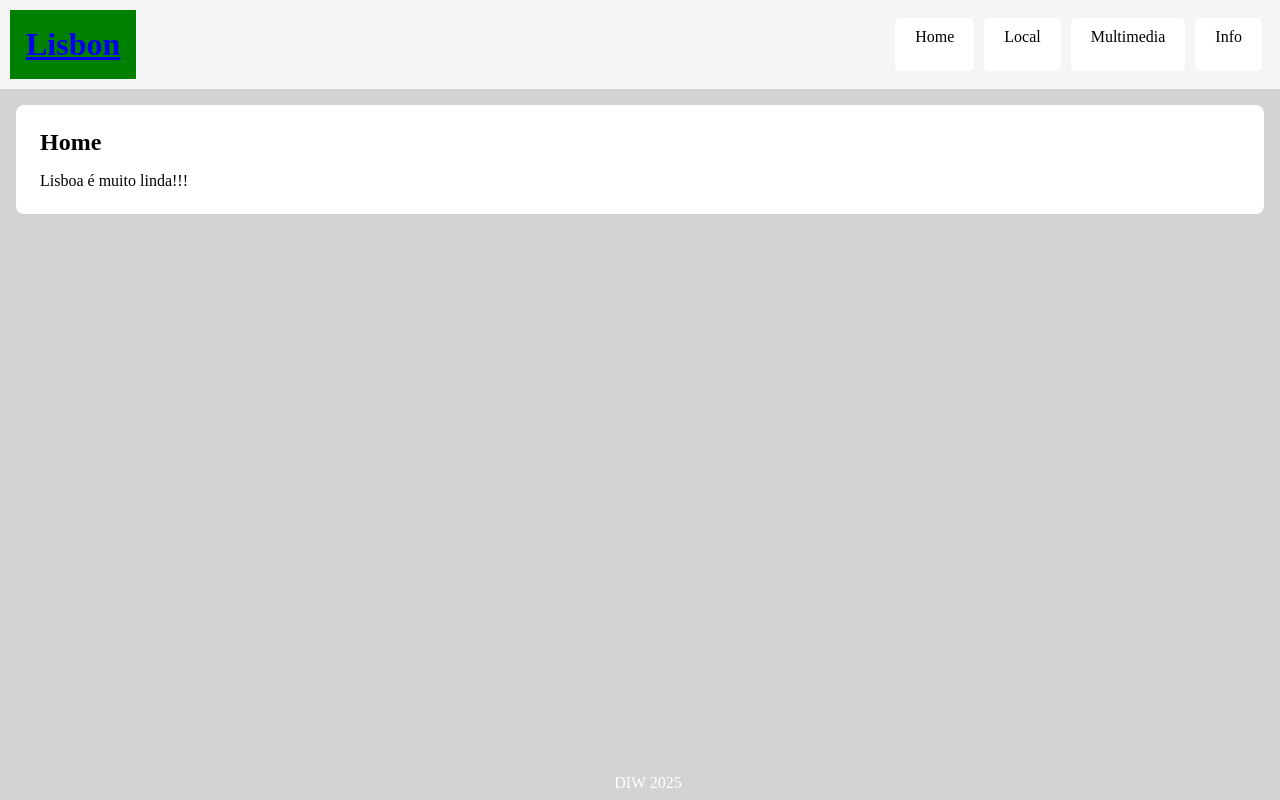
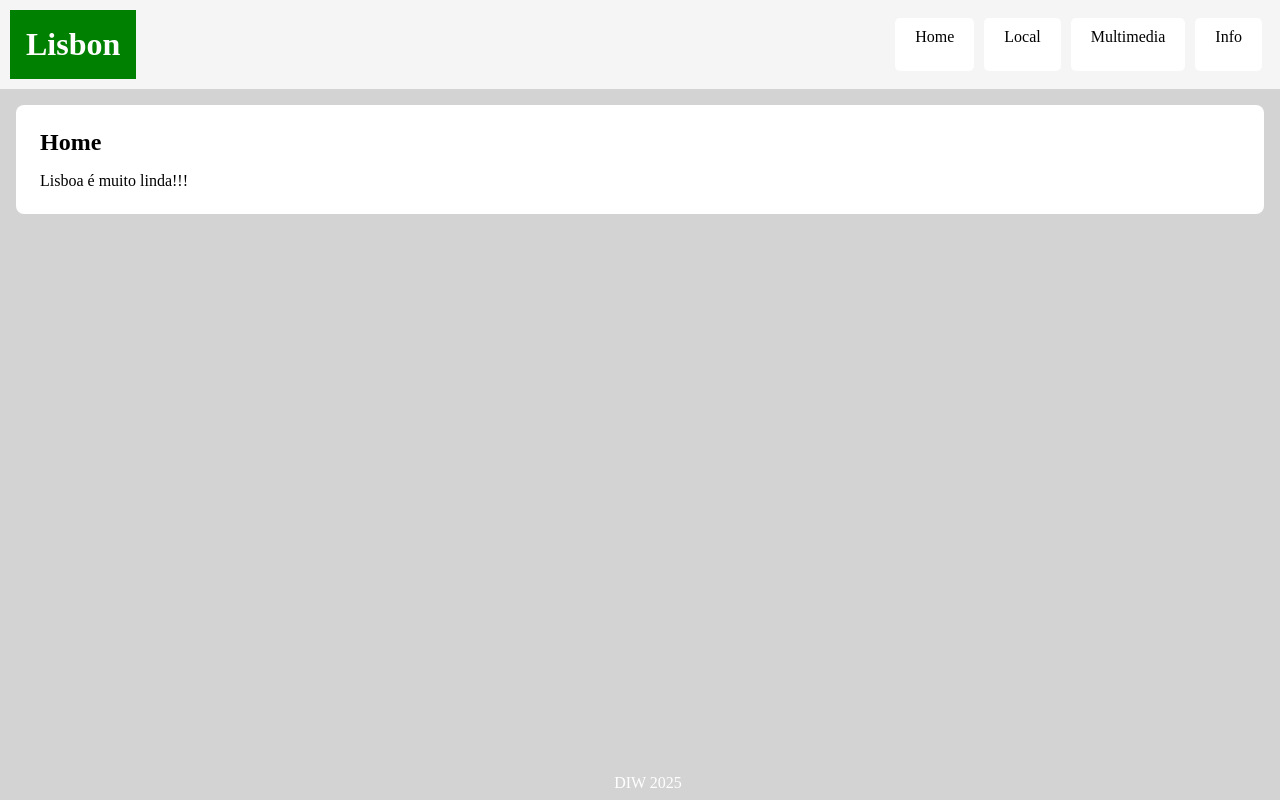
Before and after one commit to GuilhermeFrantz22204098/GuilhermeFrantz22204098.github.io, a plain HTML site: page lab3/index.html in a window 1280 px wide. Drawn offline with Linux system fonts and the light colour scheme.

Commit message:
Remove Header text decorations

```diff
--- a/lab2/styles.css
+++ b/lab2/styles.css
@@ -32,6 +32,10 @@ main {
 main > * {
     padding: 8px;
 }
+
+header a {
+    text-decoration: none;
+}
 footer {
   position: fixed;
   left: 0;
--- a/lab3/styles.css
+++ b/lab3/styles.css
@@ -1,136 +1,81 @@
 * {
-
   padding: 0;
-
   margin: 0;
-
 }
 
 body {
-
   background-color: lightgray;
-
 }
 
 header {
-
   display: flex;
-
   justify-content: space-between;
-
   gap: 10px;
-
-
-
   padding: 10px;
-
   background: whitesmoke;
-
 }
 
 h1 {
+  background-color: green;
+  color: white;
+  padding: 16px;
+  text-align: center;
+}
 
-  background-color: green;
-
-  color: white;
-
-  padding: 16px;
-
-  text-align: center;
-
+a {
+  text-decoration: none;
+  color: inherit;
 }
 
 nav,
 footer {
-
   padding: 8px;
-
   color: white;
-
   text-align: center;
-
 }
 
 main {
-
   padding: 16px;
-
   margin: 16px;
-
   background-color: white;
-
   border-radius: 8px;
-
 }
 
 main>* {
-
   padding: 8px;
-
 }
 
 footer {
-
   position: fixed;
-
   left: 0;
-
   bottom: 0;
-
   width: 100%;
-
 }
 
-
-
 nav {
-
   display: flex;
-
   gap: 10px;
-
 }
 
-
-
 nav a {
-
   padding: 10px 20px;
-
   background-color: white;
-
   text-decoration: none;
-
   color: black;
-
   border-radius: 5px;
-
 }
 
-
-
 a:hover {
-
   filter: brightness(90%);
-
 }
 
-
-
 h1 {
-
   display: flex;
-
   justify-content: space-between;
-
 }
 
-
-
 .hamburguer {
-
   display: none;
-
 }
 
 #fotografias-lista {
@@ -161,7 +106,6 @@ h1 {
 #div-poema {
   margin: auto;
   text-align: center;
-
 }
 
 table,
@@ -194,8 +138,6 @@ th {
 #location-section div {
   display: flex;
 }
-
-
 
 #info-title {
   grid-area: info-title-area;
@@ -252,7 +194,6 @@ th {
   background-size: cover;
 }
 
-
 @media (max-width: 600px) {
   #location-section div {
     flex-direction: column;
@@ -260,27 +201,18 @@ th {
 
   header,
   nav {
-
     flex-direction: column;
-
   }
 
   nav {
-
     display: none;
-
   }
 
   header:hover nav {
-
     display: flex;
-
   }
 
   .hamburguer {
-
     display: block;
-
   }
-
 }
```
